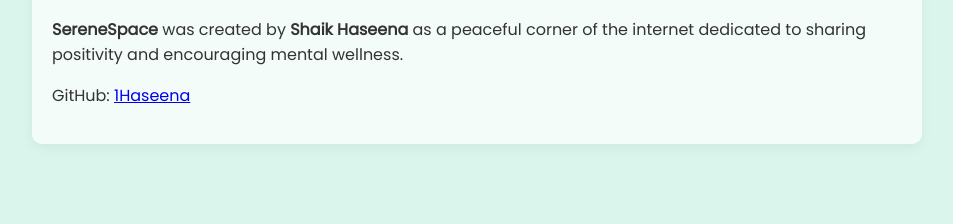
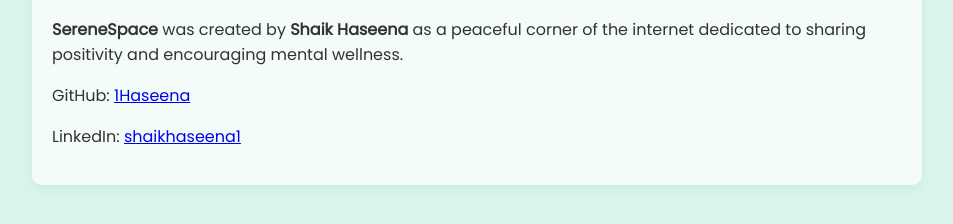
Before and after one commit to 1Haseena/SereneSpace, a plain HTML site: page about.html in a window 1280 px wide. Shown: the part 162-386 px from the top of the page, without its empty margins (163-1116 px from the left). Drawn offline with Linux system fonts and the light colour scheme.

Commit message:
Add files via upload

```diff
--- a/about.html
+++ b/about.html
@@ -1,4 +1,3 @@
-
 <!DOCTYPE html>
 <html lang="en">
 <head>
@@ -20,6 +19,7 @@
     <main>
       <p><strong>SereneSpace</strong> was created by <strong>Shaik Haseena</strong> as a peaceful corner of the internet dedicated to sharing positivity and encouraging mental wellness.</p>
       <p>GitHub: <a href="https://github.com/1Haseena" target="_blank">1Haseena</a></p>
+      <p>LinkedIn: <a href="https://www.linkedin.com/in/shaikhaseena1/" target="_blank">shaikhaseena1</a></p>
     </main>
   </div>
 </body>
```
